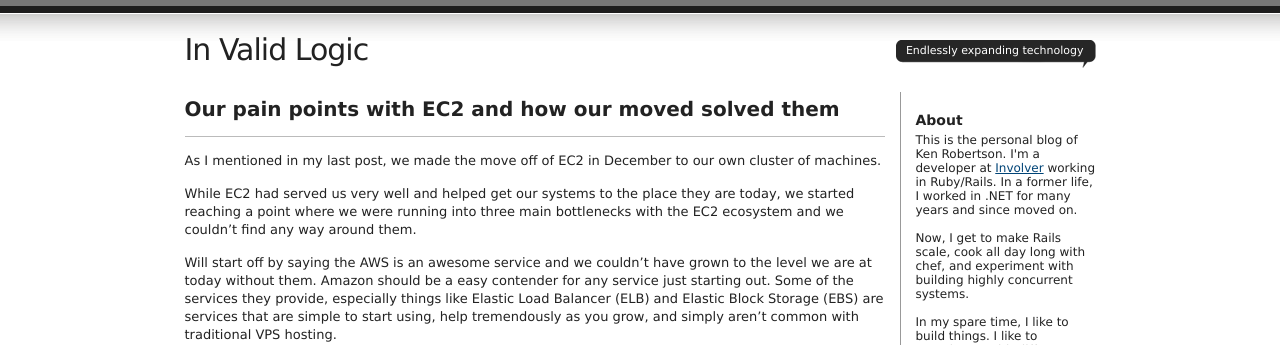
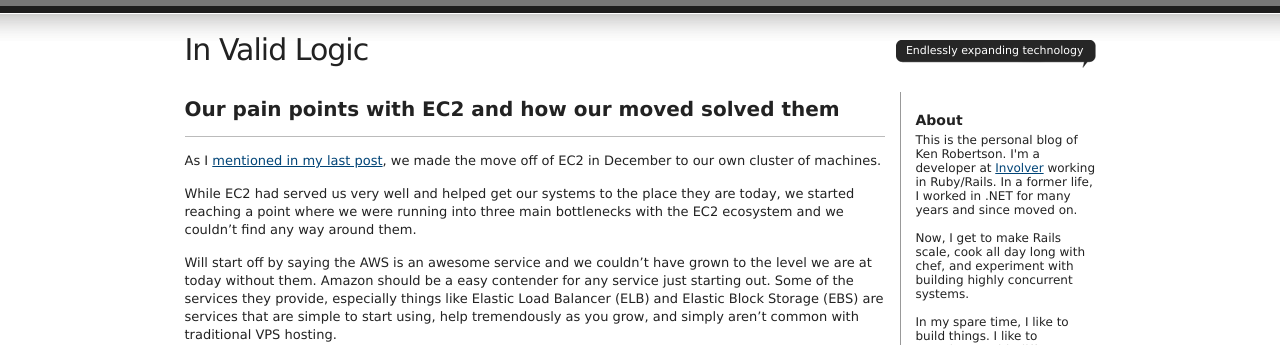
Before and after one commit to krobertson/krobertson.github.com, a Jekyll site: the page built from _posts/2011-02-16-our-pain-points-with-ec2.markdown, in a window 1280 px wide and 900 px high. Shown: the top 345 px of the window. Built offline with Jekyll 4.4.1, drawn with Linux system fonts in a browser that asks for light colours; Markdown is read by kramdown in place of the engine named in the settings; comment, search, counter and statistics services are not loaded; part of the change alters nothing that is shown.

```diff
--- a/_posts/2011-02-16-our-pain-points-with-ec2.markdown
+++ b/_posts/2011-02-16-our-pain-points-with-ec2.markdown
@@ -3,7 +3,7 @@ layout: post
 title: Our pain points with EC2 and how our moved solved them
 ---
 
-As I mentioned in my last post, we made the move off of EC2 in December to our own cluster of machines.
+As I [mentioned in my last post](http://invalidlogic.com/2011/02/11/how-we-did-a-datacenter-migration-with-no-downtime/), we made the move off of EC2 in December to our own cluster of machines.
 
 While EC2 had served us very well and helped get our systems to the
 place they are today, we started reaching a point where we were
```
